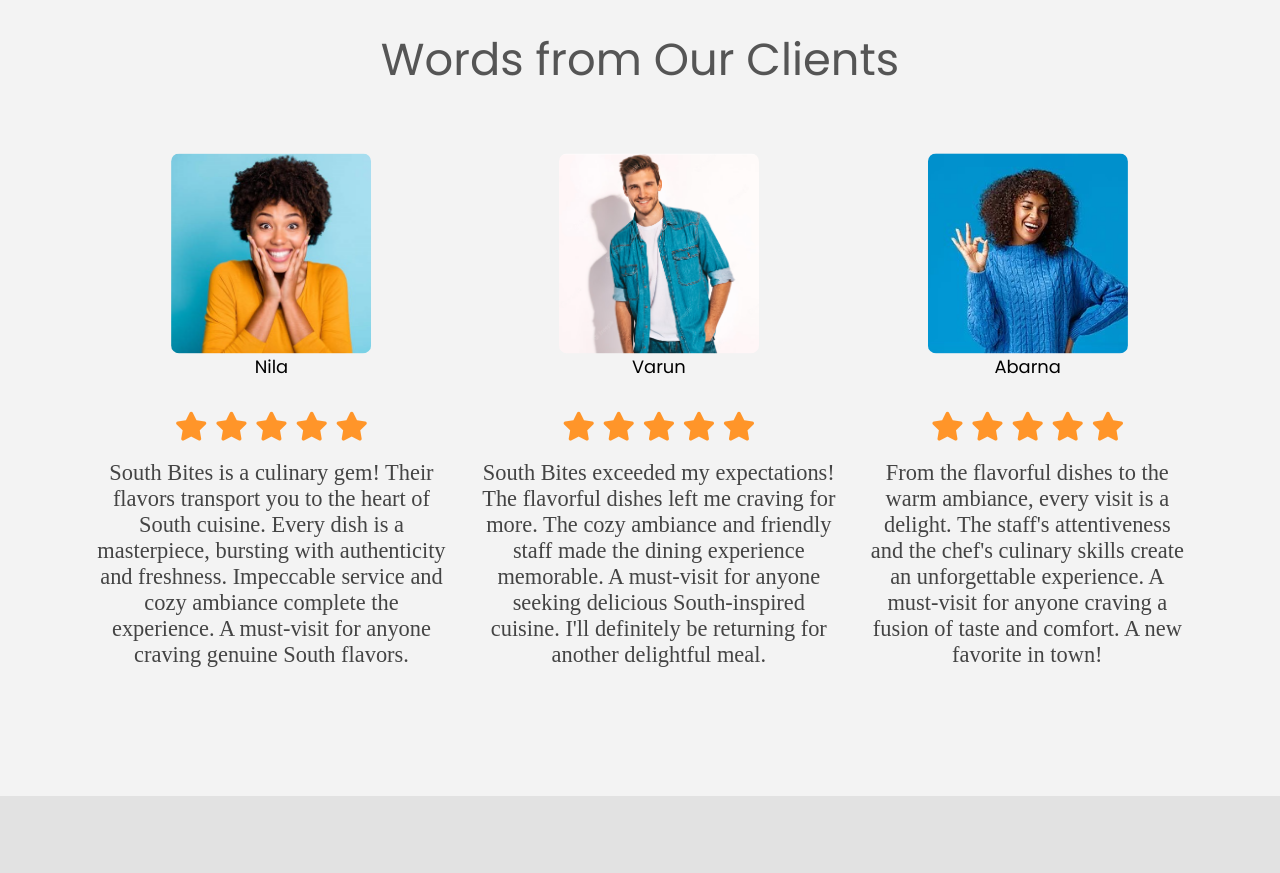
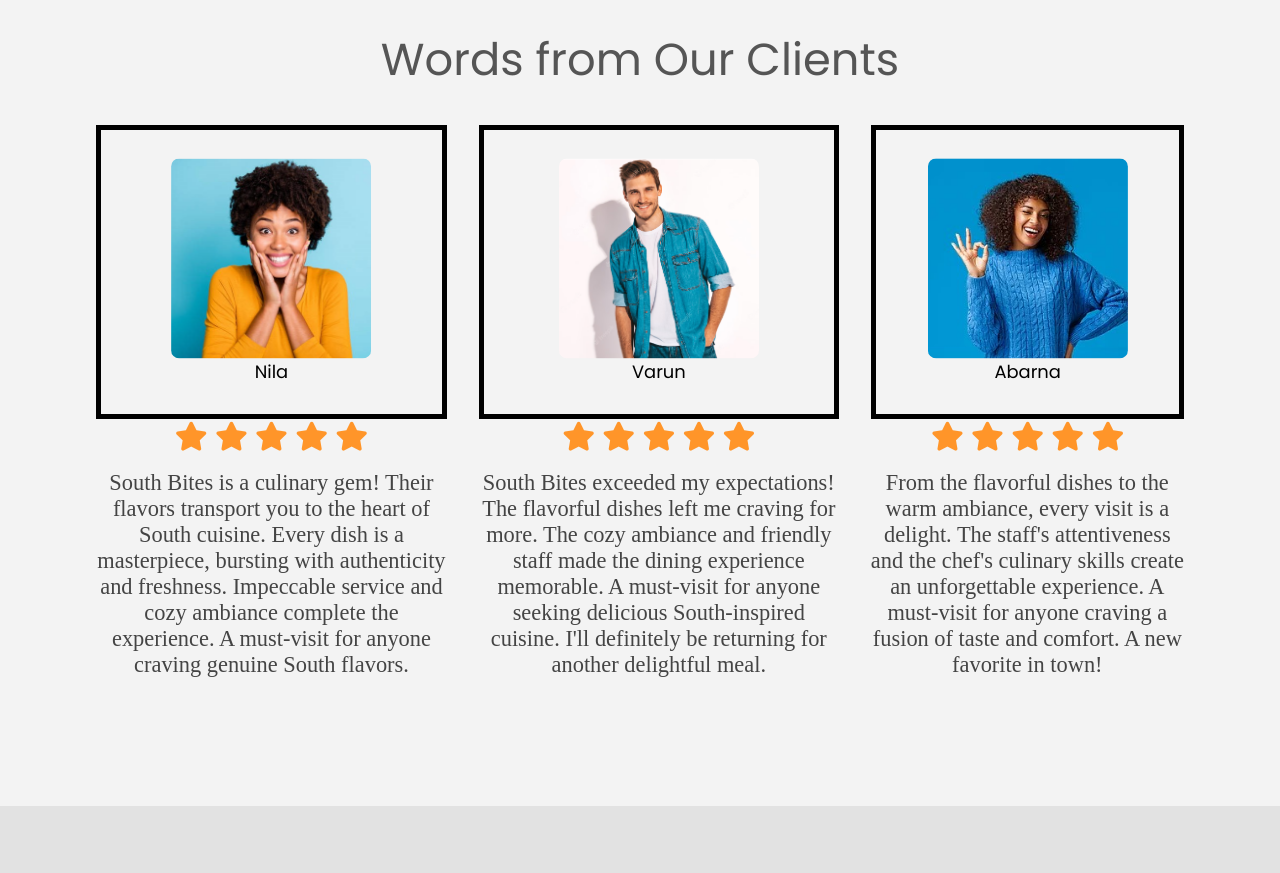
Before and after one commit to NarmadhaSri126/SouthBites-Homepage, a plain HTML site: page index.html in a window 1280 px wide. Shown: the part 2800-3673 px from the top of the page. Drawn offline with nearby package versions, Linux system fonts and the light colour scheme.

Commit message:
Update style.css

```diff
--- a/style.css
+++ b/style.css
@@ -373,7 +373,9 @@ width: 100%;
 }
 
 /* ........./ Testimonial /.......... */
-
+.customer-detail{
+  border : 5px solid;
+}
 #testimonials {
   padding: 5rem 0;
   background: rgba(243, 243, 243);
```
